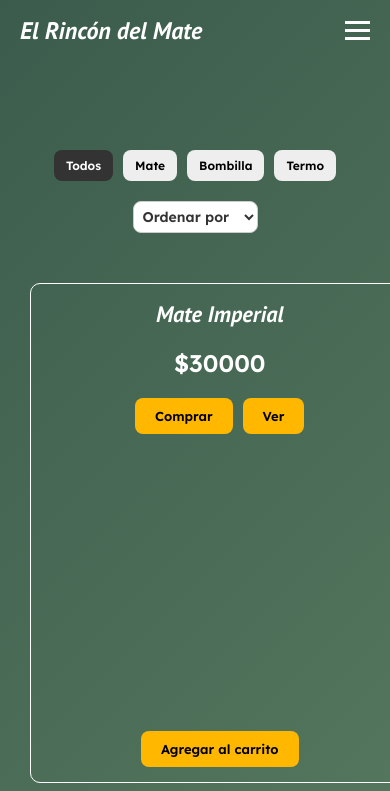
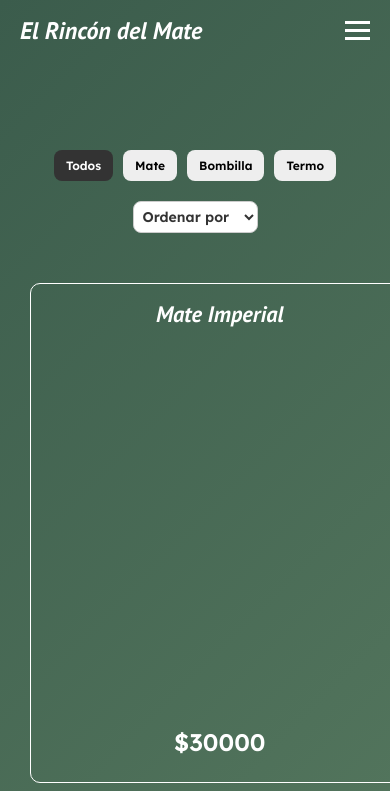
Before and after one commit to alejoalbornoz/Mates-E-Commerce, a React (Vite) app: page /productos in a window 390 px wide. Shown: the top 791 px of the page. Built offline with nearby package versions, Linux system fonts and the light colour scheme; a web font is replaced by a local one.

Commit message:
Update HomeProduct

```diff
--- a/src/pages/Products/HomeProducts/HomeProducts.jsx
+++ b/src/pages/Products/HomeProducts/HomeProducts.jsx
@@ -57,18 +57,18 @@ export default function HomeProducts() {
 
       <div className={style.grid}>
         {displayedProducts.map((product) => (
-          <div key={product.id} className={style.gridContainer}>
-            <div>
+          <div key={product.id} className={style.productWrapper}>
+            <div className={style.gridContainer}>
               <h1>{product.name}</h1>
+              <h2>${product.price}</h2>
+            </div>
 
-              <h2>${product.price}</h2>
-              <button>Comprar</button>
+            <div className={style.buttonOutside}>
               <Link to={`/productos/${product.id}`}>
                 <button>Ver</button>
               </Link>
+              <button>Agregar al carrito</button>
             </div>
-
-                <button className={style.btnAddCar}>Agregar al carrito</button>
           </div>
         ))}
       </div>
--- a/src/pages/Products/HomeProducts/HomeProducts.module.css
+++ b/src/pages/Products/HomeProducts/HomeProducts.module.css
@@ -12,15 +12,22 @@
   padding: 20px;
 }
 
+/* Nuevo contenedor para tarjeta + botón */
+.productWrapper {
+  display: flex;
+  flex-direction: column;
+  align-items: center;
+}
+
+/* Cuadrícula de producto */
 .gridContainer {
   color: white;
   padding: 20px;
   min-width: 380px;
-  height: 100%;
   min-height: 500px;
   border-radius: 10px;
   display: flex;
-  flex-direction: column; /* Organiza contenido verticalmente */
+  flex-direction: column;
   justify-content: space-between;
   align-items: center;
   border: 1px solid white;
@@ -32,43 +39,49 @@
   margin-bottom: 20px;
 }
 
-.gridContainer h2{
+.gridContainer h2 {
   font: 1rem;
   margin-bottom: 10px;
   font-family: "Lexend", sans-serif;
+}
+
+/* Botón ahora está fuera del cuadrado */
+.buttonOutside {
+  margin-top: 10px;
+  display: flex;
+  gap: 10px;
+  justify-content: center;
 
 }
 
-
-
-
-
-.gridContainer button {
-  background-color: #ffb700;
+.buttonOutside button {
+  background-color: #ffffff;
   color: black;
   padding: 10px 20px;
-  margin: 10px 5px 0 5px;
   border: none;
-  border-radius: 8px;
+  border-radius: 15px;
   font-family: "Lexend", sans-serif;
   font-size: 13px;
+
   cursor: pointer;
-  transition: all 0.5s;
-  transform: none; /* Eliminar translateY */
+  transition: all 0.2s;
 }
 
-.gridContainer button:hover {
+.buttonOutside button:hover {
   background-color: #ffb700;
-  box-shadow: 0px 0px 10px 5px rgba(0, 0, 0, 0.2);
+
+  transform: scale(1.05);
 }
 
-
-
+/* Eliminar estilos de botón antiguo dentro del gridContainer */
+.gridContainer button {
+  display: none;
+}
 
 /* Botones de filtro */
 .filterContainer {
   display: flex;
-  justify-content: space-between; /* Alinea los elementos a los extremos */
+  justify-content: space-between;
   align-items: center;
   width: 70%;
   margin: 0 auto;
@@ -78,8 +91,6 @@
 .filterButtons {
   display: flex;
   gap: 20px;
-
-
 }
 
 .filterButtons button {
@@ -90,20 +101,17 @@
   font-family: "Lexend", sans-serif;
   font-size: 14px;
   cursor: pointer;
-  transition: all 0.7s ;
+  transition: all 0.7s;
 }
 
 .filterButtons button:hover {
   background-color: #ccc;
 }
 
-
 .active {
   background-color: #333 !important;
   color: white;
 }
-
-
 
 /* Select */
 .selectContainer {
@@ -112,11 +120,10 @@
   gap: 10px;
 }
 
-.selectContainer select{
+.selectContainer select {
   font-family: "Lexend", sans-serif;
   font-size: 14px;
   padding: 10px;
-
 }
 
 .filterSelect select {
@@ -127,8 +134,6 @@
   background-color: white;
   color: #333;
 }
-
-
 
 /* Tablets */
 @media (max-width: 1024px) {
@@ -168,11 +173,6 @@
     padding: 15px;
   }
 
-  .gridContainer button {
-    transform: translateY(0);
-    margin-top: 10px;
-  }
-
   .filterContainer {
     width: 95%;
     align-items: center;
```
